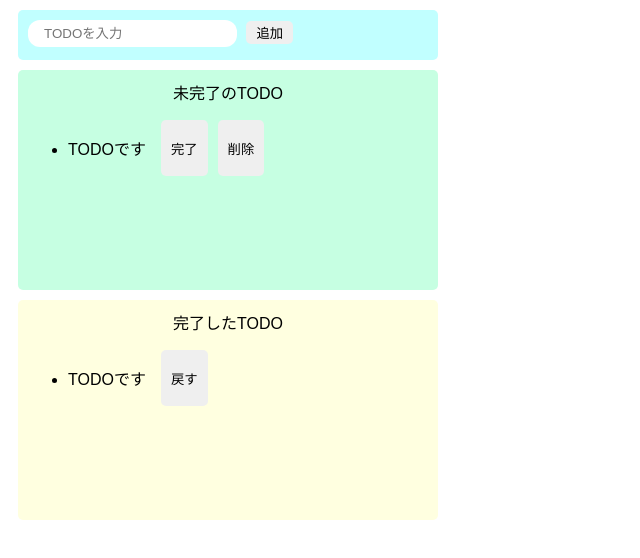
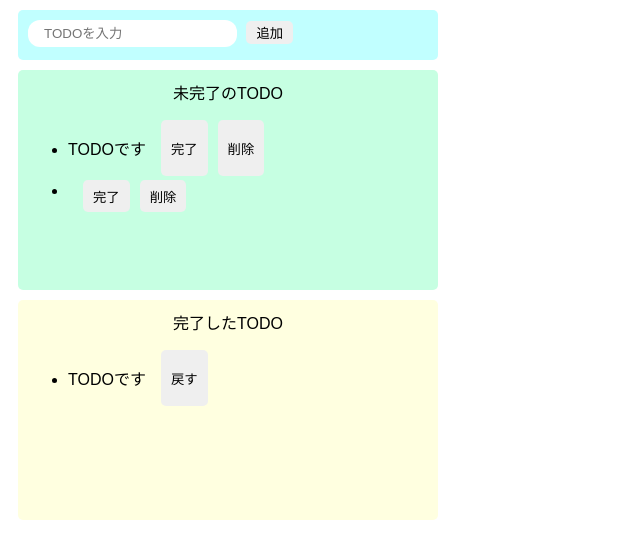
Before and after one commit to Kymaeda/vanila_js_todo_app, a website built with Parcel: page index.html in a window 1280 px wide. Both pictures are taken after a click on the button "追加". Shown: the whole page, without its empty margins (0-640 px from the left). Built offline with nearby package versions, Linux system fonts and the light colour scheme.

Commit message:
add task

```diff
--- a/index.html
+++ b/index.html
@@ -7,12 +7,12 @@
 
   <body>
     <div class="area input-area">
-      <input placeholder="TODOを入力" />
-      <button>追加</button>
+      <input placeholder="TODOを入力" id="input" />
+      <button id="add">追加</button>
     </div>
     <div class="area incompleted-area">
       <p class="title">未完了のTODO</p>
-      <ul>
+      <ul id="incompletion-list">
         <li>
           <div class="list-row">
             <p class="task-name">TODOです</p>
--- a/src/index.js
+++ b/src/index.js
@@ -1 +1,30 @@
 import "./styles.css";
+
+const onClickAdd = () => {
+  const inputText = document.getElementById("input").value;
+  document.getElementById("input").value = "";
+
+  const li = document.createElement("li");
+
+  const div = document.createElement("div");
+  div.className = "list-row";
+  li.appendChild(div);
+  console.log(li);
+
+  const p = document.createElement("p");
+  p.className = "task-name";
+  p.innerHTML = inputText;
+  div.appendChild(p);
+
+  const completeBtn = document.createElement("button");
+  completeBtn.innerHTML = "完了";
+  const DeleteBtn = document.createElement("button");
+  DeleteBtn.innerHTML = "削除";
+  div.appendChild(completeBtn);
+  div.appendChild(DeleteBtn);
+
+  document.getElementById("incompletion-list").appendChild(li);
+};
+
+document.getElementById("add").addEventListener("click", () => onClickAdd());
+// document.getElementById("add").addEventListener("click", onClickAdd);
```
